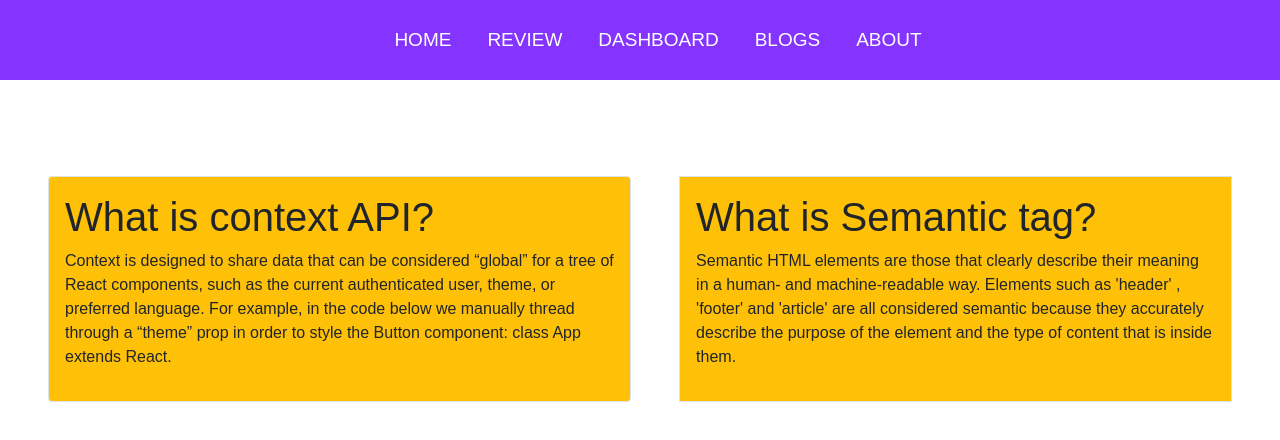
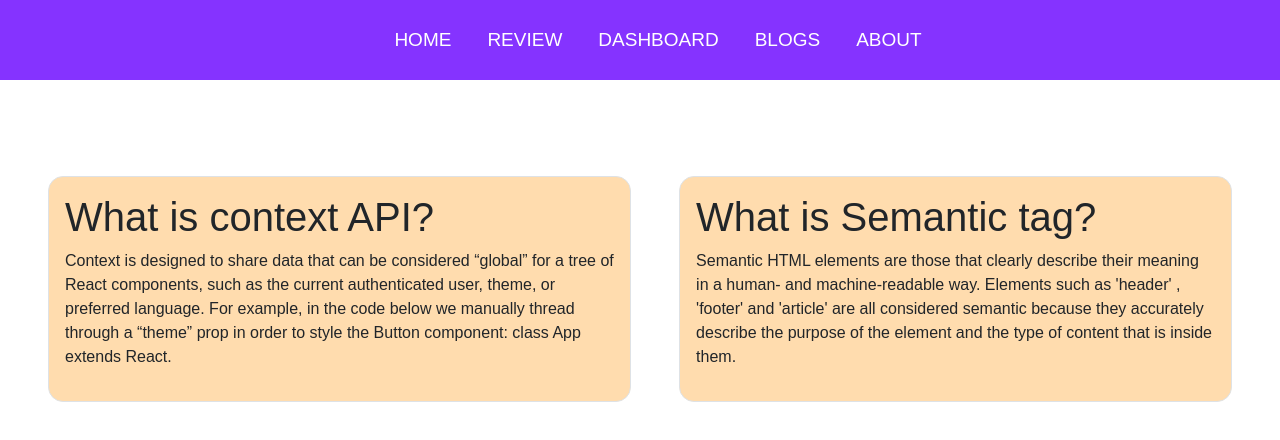
Before and after one commit to mamaruf04/product-analysist-website, a React (Create React App) app: page /blogs in a window 1280 px wide. Shown: the top 440 px of the page. Built offline with nearby package versions, Linux system fonts and the light colour scheme.

Commit message:
all finished

```diff
--- a/src/component/Blogs/Blogs.css
+++ b/src/component/Blogs/Blogs.css
@@ -0,0 +1,4 @@
+.blog-dsn{
+    background-color: rgb(255, 220, 174);
+    border-radius: 15px;
+}
--- a/src/component/Blogs/Blogs.js
+++ b/src/component/Blogs/Blogs.js
@@ -1,13 +1,14 @@
 import React from 'react';
+import "./Blogs.css";
 
 const Blogs = () => {
     return (
         <div className='d-flex justify-contact-center align-item-center m-5 gap-5'>
-            <div className='p-3 border border-lg rounded mt-5 bg-warning'>
+            <div className='p-3 border border-lg mt-5 blog-dsn'>
                 <h1>What is context API?</h1>
                 <p>Context is designed to share data that can be considered “global” for a tree of React components, such as the current authenticated user, theme, or preferred language. For example, in the code below we manually thread through a “theme” prop in order to style the Button component: class App extends React.</p>
             </div>
-            <div className='p-3 border border-lg mt-5 bg-warning'>
+            <div className='p-3 border border-lg mt-5 blog-dsn'>
                 <h1>What is Semantic tag?</h1>
                 <p>Semantic HTML elements are those that clearly describe their meaning in a human- and machine-readable way. Elements such as 'header' , 'footer' and 'article' are all considered semantic because they accurately describe the purpose of the element and the type of content that is inside them.</p>
             </div>
--- a/src/component/Header/Header.css
+++ b/src/component/Header/Header.css
@@ -6,6 +6,7 @@
     justify-content:center;
     padding-left: 140px;
     padding-right: 140px;
+    position:sticky;
 }
 .header a{
     color: white;
--- a/src/component/Home/Home.css
+++ b/src/component/Home/Home.css
@@ -1,7 +1,10 @@
 .see-all {
     font-weight: 600;
     cursor: pointer;
-    background-color: blue;
+    background-color: hsl(264, 100%, 60%);
     padding: 10px;
+    margin: 50px;
     color: white;
+    border-radius: 15px;
+    text-align: center;
   }
--- a/src/component/Home/Home.js
+++ b/src/component/Home/Home.js
@@ -37,9 +37,9 @@ const Home = () => {
                     reviews.map((review, id) => <HomeReview review={review} key={id}> </HomeReview>)
                 }
             </div>
-            <span className='see-all' onClick={() => navigate('/review')}>
+            <h5 className='see-all' onClick={() => navigate('/review')}>
             See All Reviews
-          </span>
+          </h5>
         </div>
     );
 };
```
